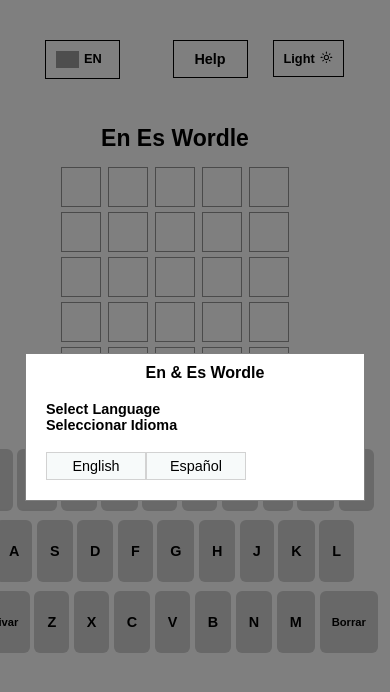
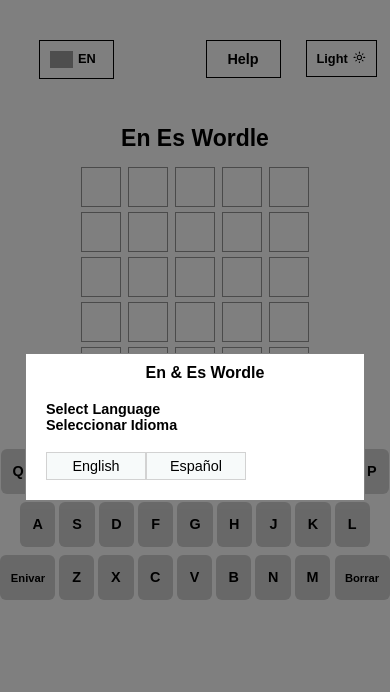
Before and after one commit to josephBabal/En-Es-Wordle, a Next.js app in the folder frontend/: page / in a window 390 px wide. Shown: the top 692 px of the page. Built offline with nearby package versions, Linux system fonts and the light colour scheme; grey boxes are pictures that could not be loaded.

Commit message:
fixing mobile

```diff
--- a/frontend/src/styles/Home.module.css
+++ b/frontend/src/styles/Home.module.css
@@ -120,27 +120,8 @@
 } */
 
 @media(max-width: 430px) {
-  .homeContainer {
-    width: 325px;
-    margin: 0 auto;
-  }
-
   #title {
     font-size: 23px;
     margin: 40px 0 0 0;
   }
-
-  #backdrop {
-
-  }
 }
-
-/* @media(max-width: 400px) {
-  .homeContainer {
-    width: 300px;
-  }
-
-  #backdrop {
-
-  }
-} */
--- a/frontend/src/styles/Keyboard.module.css
+++ b/frontend/src/styles/Keyboard.module.css
@@ -4,7 +4,7 @@
   justify-content: center;
   align-items: center;
   gap: 5px;
-  width: 500px;
+  width: 100%;
 }
 
 .row {
@@ -46,12 +46,17 @@
 .special {
   display: inline-block;
   border-radius: 6px;
-  padding: 15px 15px;
   margin: 2px;
   font-size: 1.1rem;
   cursor: pointer;
   font-weight: bold;
   border: none;
+  width: 45px;
+  height: 45px;
+}
+
+.special {
+  width: 65px;
 }
 
 .character {
@@ -115,24 +120,56 @@
 }
 
 @media(max-width: 430px) {
-  .boardContainer {
-    width: 350px;
-  }
-
-  .row {
-    gap: 0.5px;
-  }
-
   .letter {
-    padding: 23px 13px;
-    margin: 2px;
+    width: 37.2px;
+    margin: 1.5px;
     font-size: 0.9rem;
   }
 
   .special {
+    width: 58px;
     font-size: 0.7rem;
-    padding: 10px 12px;
   }
 }
 
-/* @media(max-width:) */
+@media(max-width: 395px) {
+  .letter {
+    width: 35.3px;
+  }
+
+  .special {
+    width: 55px;
+  }
+}
+
+@media(max-width: 385px) {
+  .letter {
+    width: 33.5px;
+  }
+
+  .special {
+    width: 53px;
+  }
+}
+
+@media(max-width: 370px) {
+  .letter {
+    width: 32.3px;
+  }
+
+  .special {
+    width: 50px;
+  }
+}
+
+@media(max-width: 300px) {
+  .letter {
+    width: 27px;
+    font-size: 0.6rem;
+  }
+
+  .special {
+    width: 48px;
+    font-size: 0.5rem;
+  }
+}
--- a/frontend/src/styles/globals.css
+++ b/frontend/src/styles/globals.css
@@ -31,11 +31,6 @@ body {
   }
 }
 
-@media(max-width: 400px) {
-  body {
-    width: 350px;
-  }
-}
 
 /* @media (prefers-color-scheme: dark) {
   html {
```
